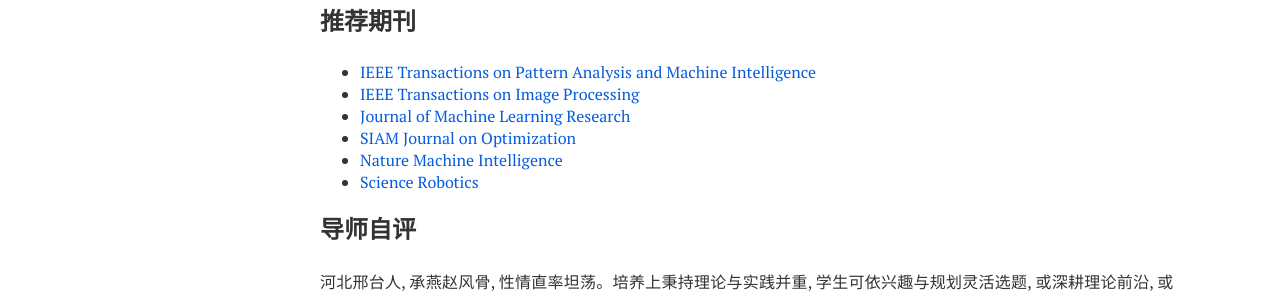
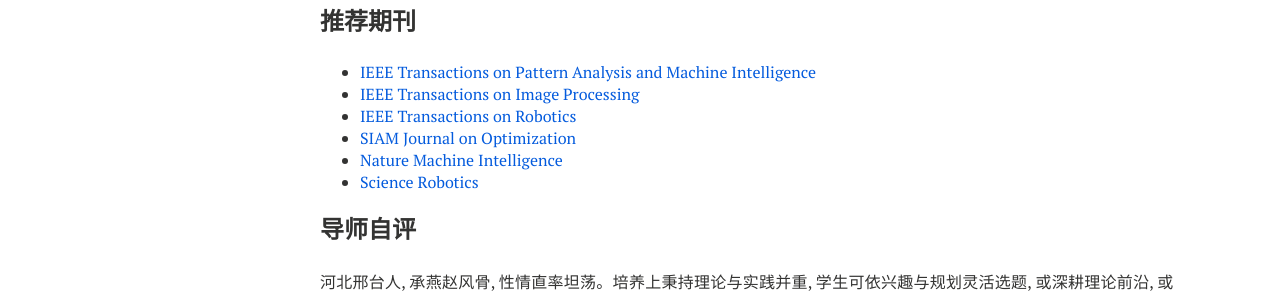
Before and after one commit to xianchaoxiu/xianchaoxiu.github.io, a Jekyll site: the page built from chinese/reading/index.md, in a window 1280 px wide. Shown: the part 507-803 px from the top of the page. Built offline with Jekyll 4.4.1, drawn with Linux system fonts in a browser that asks for light colours; nearby versions of some CDN libraries.

Commit message:
Update index.md

```diff
--- a/chinese/reading/index.md
+++ b/chinese/reading/index.md
@@ -26,7 +26,7 @@ share: false
 ### 推荐期刊
 *  <a href="https://ieeexplore.ieee.org/xpl/RecentIssue.jsp?punumber=34" class="textlink" target="_blank"> IEEE Transactions on Pattern Analysis and Machine Intelligence </a> <br>
 *  <a href="https://ieeexplore.ieee.org/xpl/RecentIssue.jsp?punumber=83" class="textlink" target="_blank"> IEEE Transactions on Image Processing </a> <br>
-*  <a href="https://jmlr.org/" class="textlink" target="_blank"> Journal of Machine Learning Research </a> <br>
+*  <a href="https://ieeexplore.ieee.org/xpl/RecentIssue.jsp?punumber=8860" class="textlink" target="_blank"> IEEE Transactions on Robotics </a> <br>
 *  <a href="https://www.siam.org/publications/siam-journals/siam-journal-on-optimization/" class="textlink" target="_blank"> SIAM Journal on Optimization </a> <br>
 *  <a href="https://www.nature.com/natmachintell/" class="textlink" target="_blank"> Nature Machine Intelligence </a> <br>
 *  <a href="https://www.science.org/journal/scirobotics" class="textlink" target="_blank"> Science Robotics </a> <br>
```
